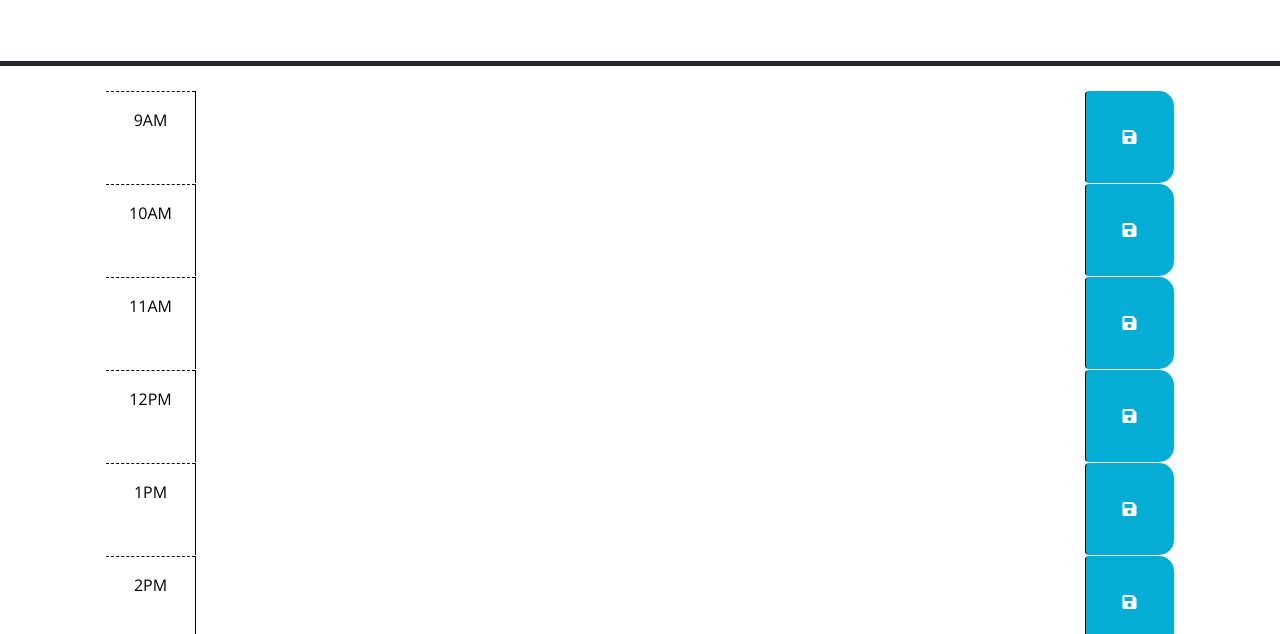
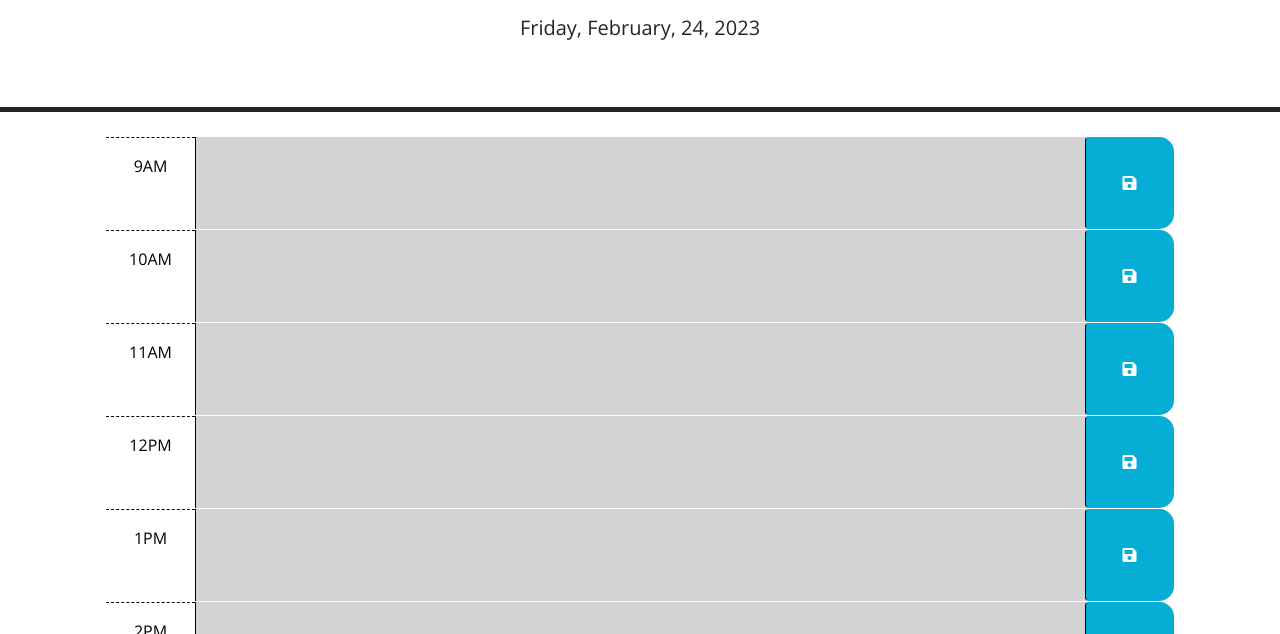
Before and after one commit to phammist/Planner-Day-Scheduler, a plain HTML site: page index.html in a window 1280 px wide. Shown: the part 166-800 px from the top of the page. Drawn offline with nearby package versions, Linux system fonts and the light colour scheme; files that its build step writes are made by us from their sources.

Commit message:
updated version; worked based off of starter code html with time block removed and then added referenced, added to css two parts on top of starter, and made the script from scarcth; fixed a minor error

```diff
--- a/Assets/style.css
+++ b/Assets/style.css
@@ -1,4 +1,3 @@
-/* starter code provided */
 
 body {
   font-family: 'Open Sans', sans-serif;
--- a/index.html
+++ b/index.html
@@ -9,7 +9,7 @@
     <link rel="stylesheet" href="https://use.fontawesome.com/releases/v5.8.1/css/all.css"
       integrity="sha384-50oBUHEmvpQ+1lW4y57PTFmhCaXp0ML5d60M1M7uH2+nqUivzIebhndOJK28anvf" crossorigin="anonymous" />
     <link href="https://fonts.googleapis.com/css?family=Open+Sans&display=swap" rel="stylesheet" />
-  <link rel="stylesheet" href="style.css" />
+    <link rel="stylesheet" href="./assets/style.css" />
     <title>Hourly Work Planner</title>
   </head>
 
@@ -99,7 +99,7 @@
     <script src="https://cdn.jsdelivr.net/npm/dayjs@1.11.3/dayjs.min.js"
       integrity="sha256-iu/zLUB+QgISXBLCW/mcDi/rnf4m4uEDO0wauy76x7U=" crossorigin="anonymous"></script>
 
-  <script src="script.js"></script>
+    <script src="./assets/script.js"></script>
   </body>
 
 </html>
```
Lines whose indentation alone changed are shown as unchanged.
